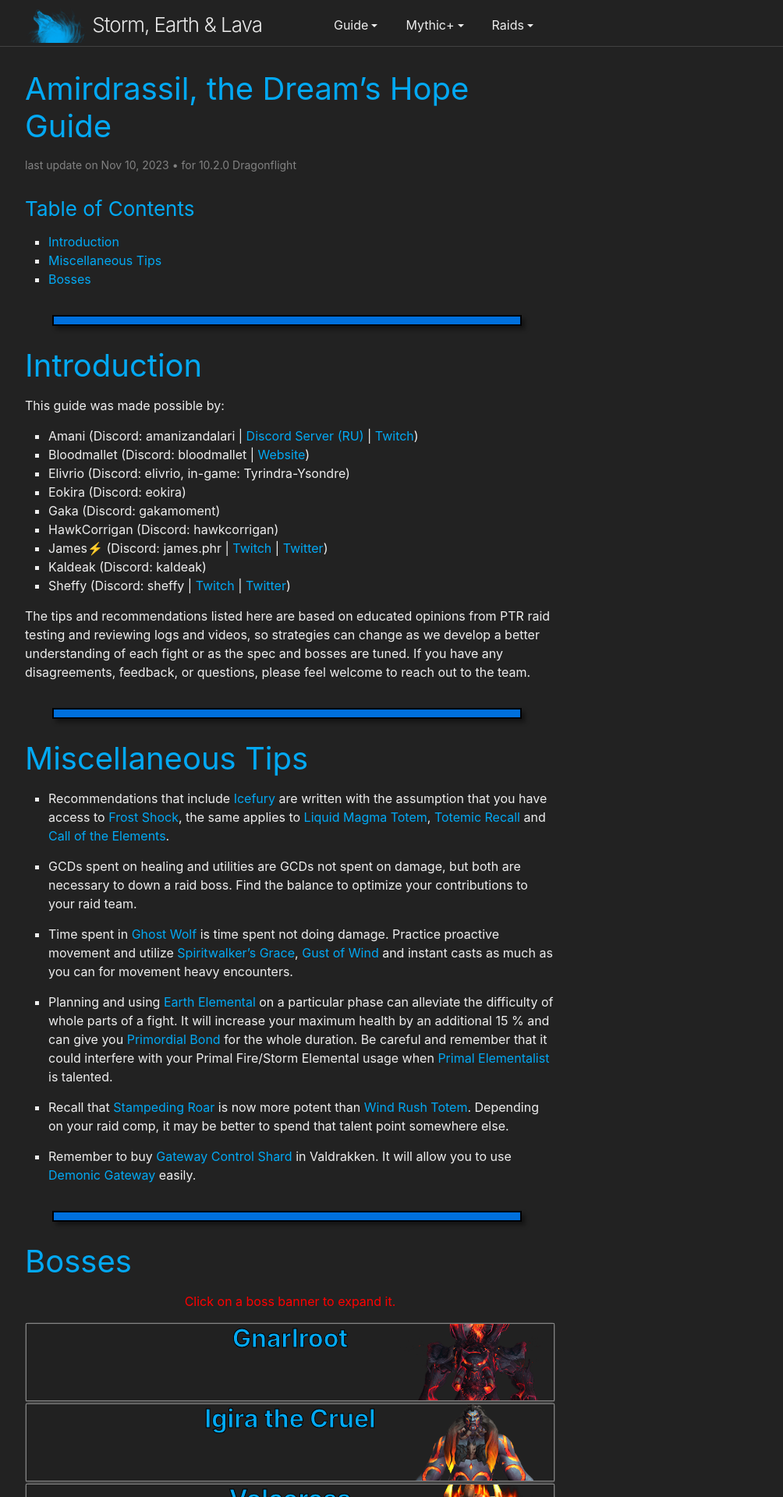
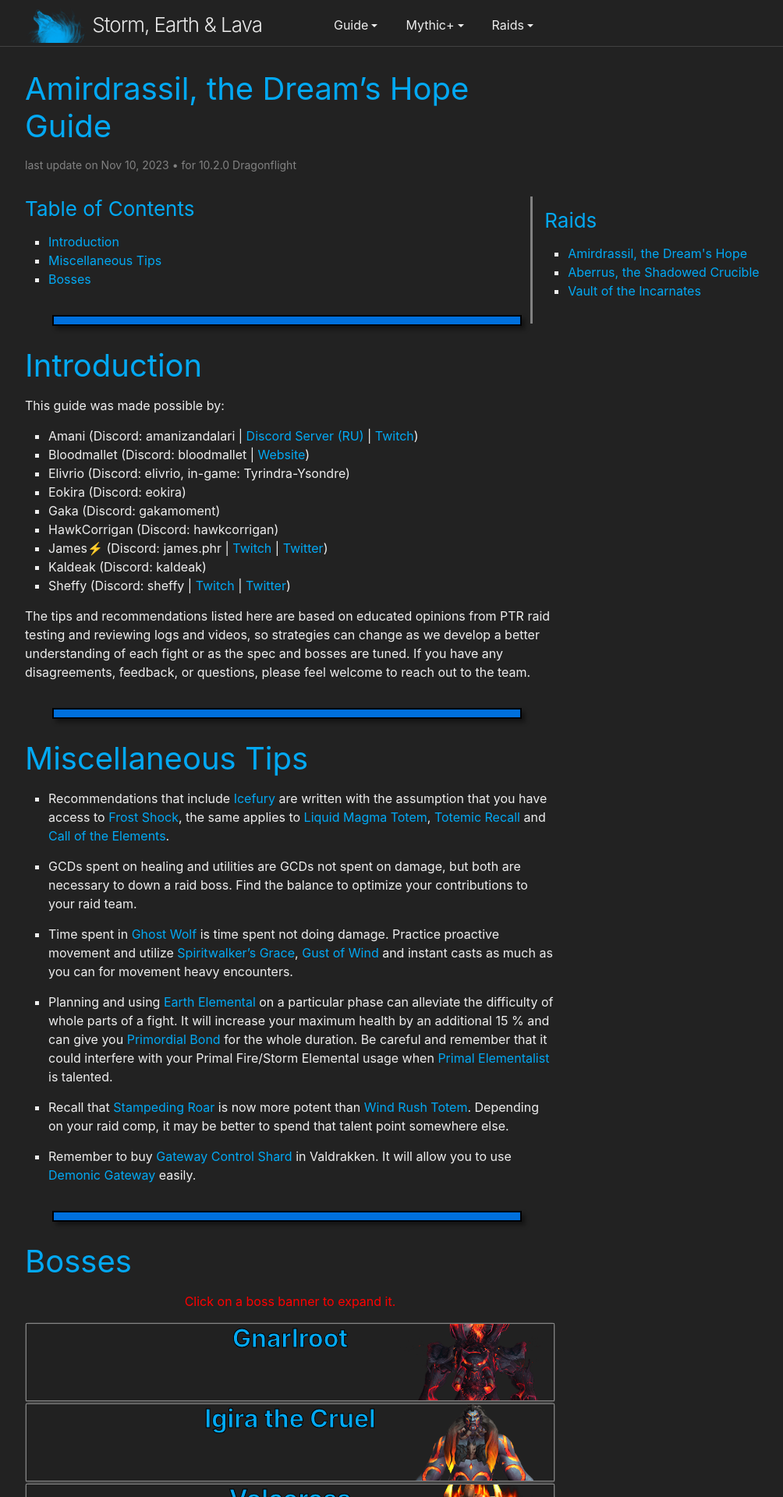
Before and after one commit to stormearthandlava/stormearthandlava.github.io, a Jekyll site: the page built from guide/raids/amirdrassil.md, in a window 1280 px wide. Shown: the top 1920 px of the page at 78% size, without its empty margins (268-1272 px from the left). Built offline with Jekyll 4.4.1, drawn with Linux system fonts in a browser that asks for light colours; a script that is not in the unit is left out.

Commit message:
Update site_structure.yml

```diff
--- a/_data/site_structure.yml
+++ b/_data/site_structure.yml
@@ -24,7 +24,9 @@ categories:
       url : /guide/mythic_plus/DF_season_1.html
 - title: Raids
   subcategories:
-    - title: Aberrus
+    - title: Amirdrassil, the Dream's Hope
+      url: /guide/raids/amirdrassil.html
+    - title: Aberrus, the Shadowed Crucible
       url: /guide/raids/aberrus.html
     - title: Vault of the Incarnates
       url: /guide/raids/vault.html
```
